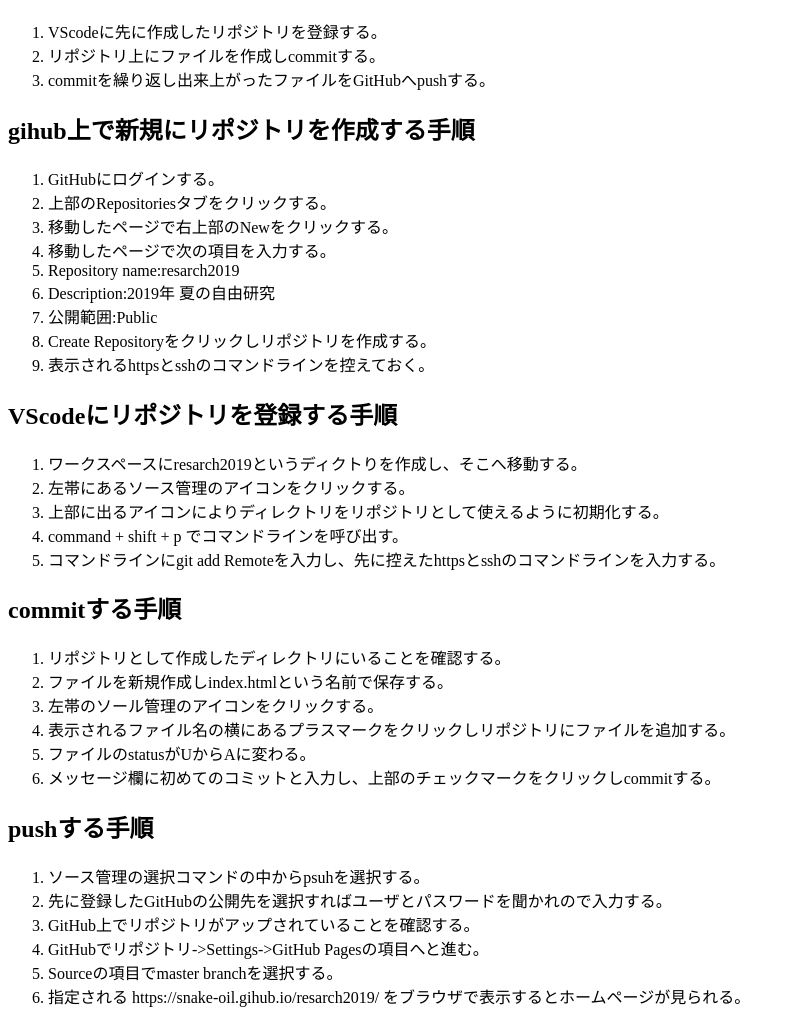
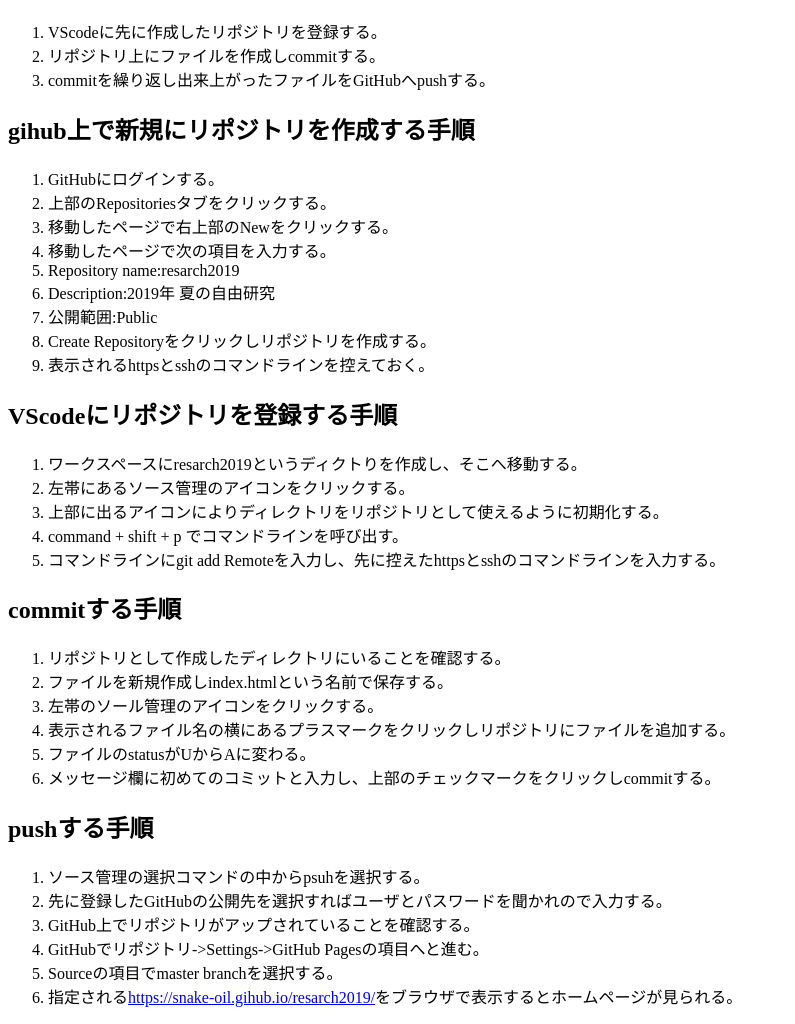
Before and after one commit to snake-oil/research2019, a plain HTML site: page index.html in a window 1280 px wide. Shown: the part 70-1094 px from the top of the page, without its empty margins (0-795 px from the left). Drawn offline with Linux system fonts and the light colour scheme.

Commit message:
リンクを追加

```diff
--- a/index.html
+++ b/index.html
@@ -53,7 +53,7 @@
             <li>GitHub上でリポジトリがアップされていることを確認する。</li>
             <li>GitHubでリポジトリ->Settings->GitHub Pagesの項目へと進む。</li>
             <li>Sourceの項目でmaster branchを選択する。</li>
-            <li>指定される https://snake-oil.gihub.io/resarch2019/ をブラウザで表示するとホームページが見られる。</li>
+            <li>指定される<a href="https://snake-oil.gihub.io/resarch2019/">https://snake-oil.gihub.io/resarch2019/</a>をブラウザで表示するとホームページが見られる。</li>
     </ol>
 </main>
 </body>
```
